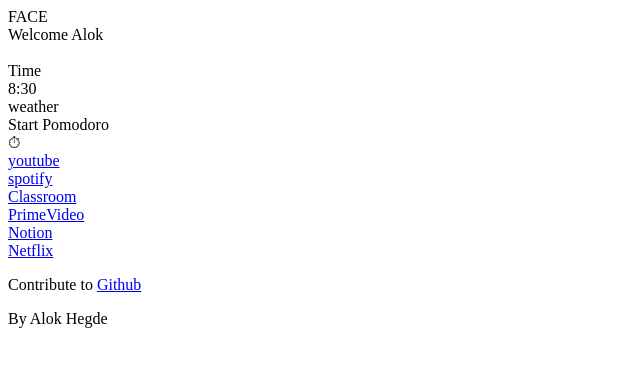
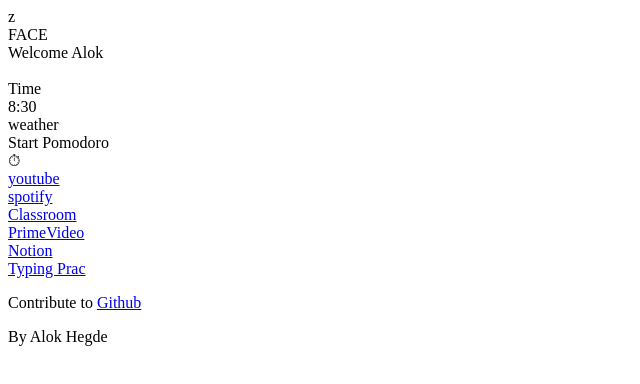
Before and after one commit to alok1929/face, a website: page index.html in a window 1280 px wide. Shown: the whole page, without its empty margins (0-640 px from the left). Drawn offline with Linux system fonts and the light colour scheme.

Commit message:
push origin master

```diff
--- a/index.html
+++ b/index.html
@@ -1,4 +1,4 @@
-<html>
+<html>z
 <head>
    <link rel="stylesheet" href="styles.css">
    <script src="https://use.fontawesome.com/c29542fdfc.js"></script>
@@ -74,7 +74,7 @@
 <!--card 6 -->
 
 <div class="hover:bg-blue-500 bg-blue-100 space-x-10 px-10 py-6 overflow-hidden inline-block rounded-2xl text-blue-900 shadow-2xl">
-    <a href="https://netflix.com">Netflix</a>
+    <a href="https://keybr.com">Typing Prac</a>
 </div>
 </div>
 
```
